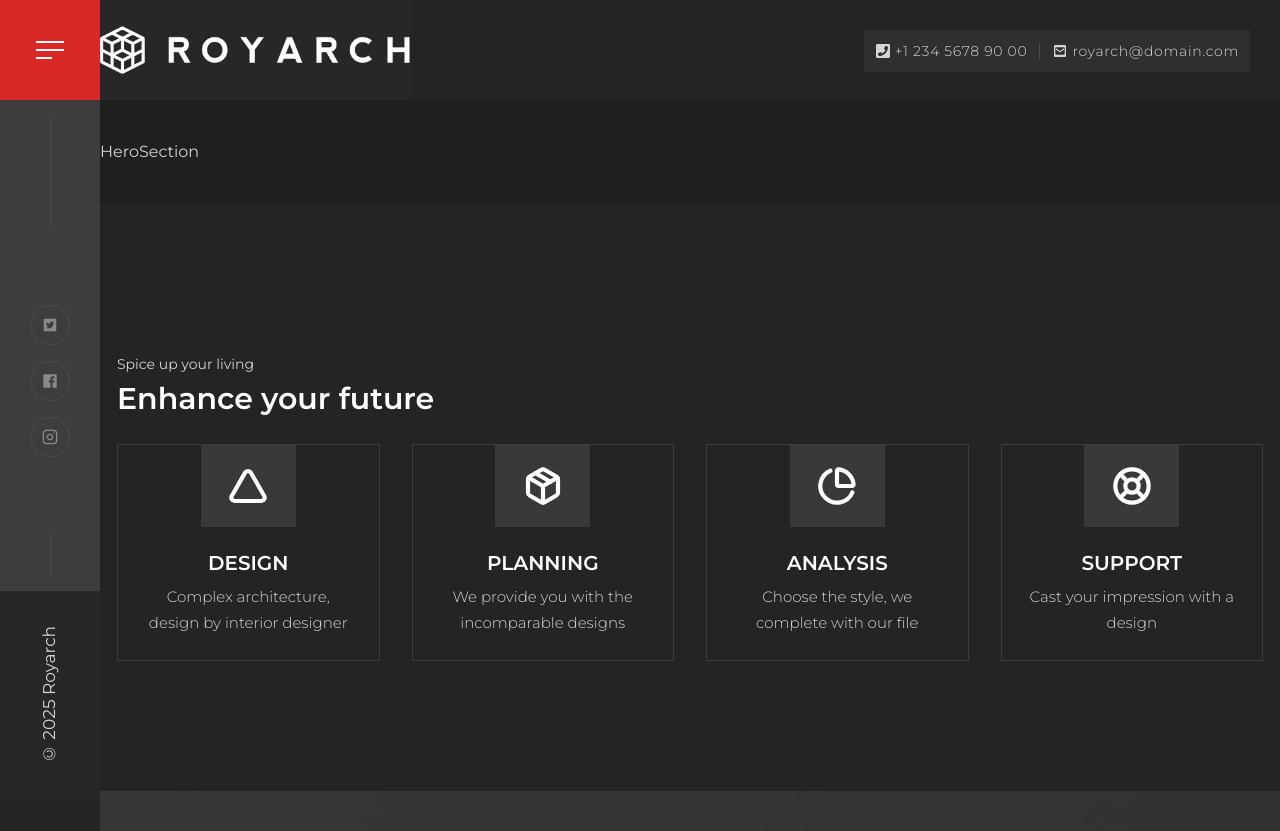
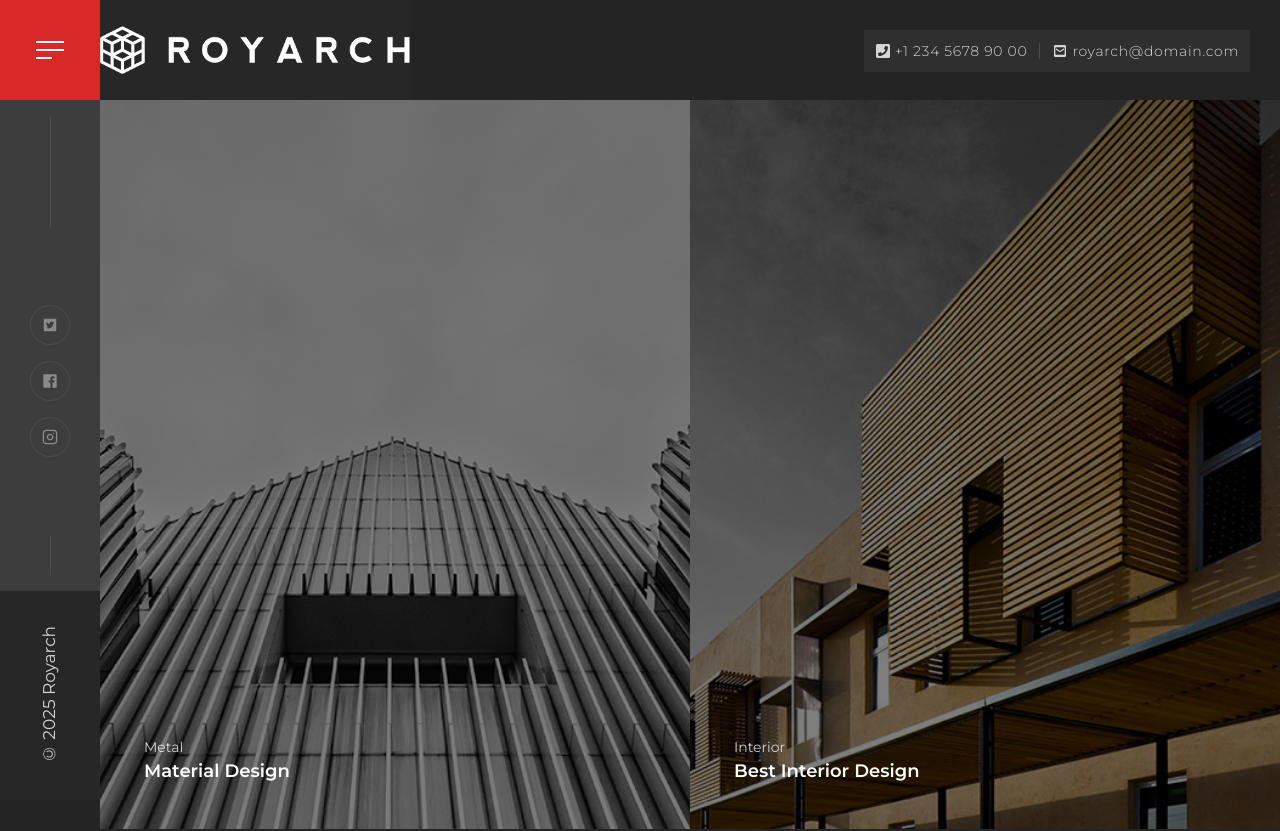
Before and after one commit to nur-it/royarch, a Next.js app: page / in a window 1280 px wide. Shown: the top 831 px of the page. Built offline with nearby package versions, Linux system fonts and the light colour scheme; a web font is replaced by a local one.

Commit message:
add: hero section with responsive layout

```diff
--- a/src/components/sections/home/hero.jsx
+++ b/src/components/sections/home/hero.jsx
@@ -1,5 +1,88 @@
+import Image from "next/image";
+import Link from "next/link";
+
 const HeroSection = () => {
-  return <div className="bg-crimson py-10 mb-5 ">HeroSection</div>;
+  return (
+    <div className="grid grid-cols-1 lg:grid-cols-2 2xl:min-h-[851px] 2xl:grid-cols-3">
+      <div className="group relative overflow-hidden">
+        <div className="img h-full">
+          <Image
+            src="/hero/carousel-item-1.png"
+            alt="Hero"
+            width={607}
+            height={750}
+            className="h-full w-full scale-125 object-cover transition-transform duration-300 ease-in-out group-hover:scale-100"
+          />
+        </div>
+        <div className="group-hover:from-primary/0 group-hover:via-primary/10 group-hover:to-primary/80 absolute inset-0 z-10 flex items-end bg-black/50 p-11 transition-all duration-300 group-hover:bg-gradient-to-b">
+          <div>
+            <p className="inline-flex items-center text-sm">
+              {" "}
+              <span className="inline-block h-[3px] w-0 bg-white transition-all duration-300 ease-in-out group-hover:w-7" />{" "}
+              <span className="transition-all duration-300 group-hover:ml-4">
+                Metal
+              </span>
+            </p>
+            <h4 className="text-lg font-semibold text-white">
+              <Link href="/material-design">Material Design</Link>
+            </h4>
+          </div>
+        </div>
+      </div>
+      <div className="group relative hidden overflow-hidden lg:block">
+        <div className="img h-full">
+          <Image
+            src="/hero/carousel-item-2.jpg"
+            alt="Hero"
+            width={607}
+            height={750}
+            className="h-full w-full scale-125 object-cover transition-transform duration-300 ease-in-out group-hover:scale-100"
+          />
+        </div>
+        <div className="group-hover:from-primary/0 group-hover:via-primary/10 group-hover:to-primary/80 absolute inset-0 z-10 flex items-end bg-black/50 p-11 transition-all duration-300 group-hover:bg-gradient-to-b">
+          <div>
+            <p className="inline-flex items-center text-sm">
+              {" "}
+              <span className="inline-block h-[3px] w-0 bg-white transition-all duration-300 ease-in-out group-hover:w-7" />{" "}
+              <span className="transition-all duration-300 group-hover:ml-4">
+                Interior
+              </span>
+            </p>
+            <h4 className="text-lg font-semibold text-white">
+              <Link href="/best-interior-design">Best Interior Design</Link>
+            </h4>
+          </div>
+        </div>
+      </div>
+      <div className="group relative hidden overflow-hidden 2xl:block">
+        <div className="img h-full">
+          <Image
+            src="/hero/carousel-item-3.jpg"
+            alt="Hero"
+            width={606}
+            height={750}
+            className="h-full w-full scale-125 object-cover transition-transform duration-300 ease-in-out group-hover:scale-100"
+          />
+        </div>
+        <div className="group-hover:from-primary/0 group-hover:via-primary/10 group-hover:to-primary/80 absolute inset-0 z-10 flex items-end bg-black/50 p-11 transition-all duration-300 group-hover:bg-gradient-to-b">
+          <div>
+            <p className="inline-flex items-center text-sm">
+              {" "}
+              <span className="inline-block h-[3px] w-0 bg-white transition-all duration-300 ease-in-out group-hover:w-7" />{" "}
+              <span className="transition-all duration-300 group-hover:ml-4">
+                Building
+              </span>
+            </p>
+            <h4 className="text-lg font-semibold text-white">
+              <Link href="/exterior-collection-2021">
+                Exterior Collection 2021
+              </Link>
+            </h4>
+          </div>
+        </div>
+      </div>
+    </div>
+  );
 };
 
 export default HeroSection;
```
